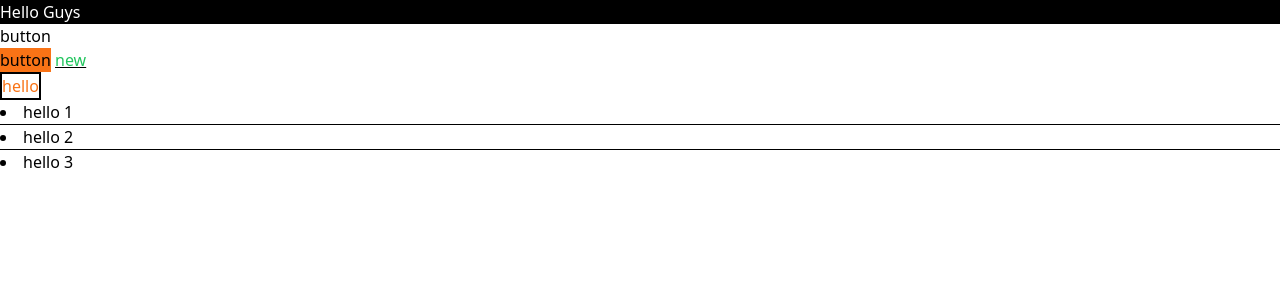
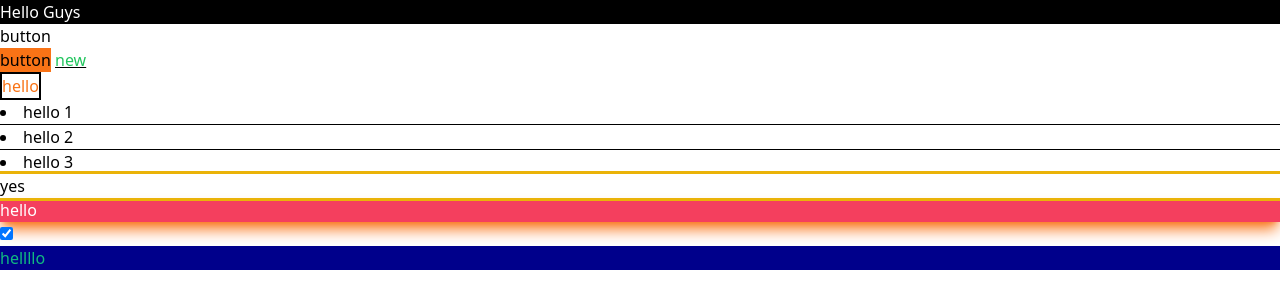
Before and after one commit to Jagadeeshftw/Tailwind-css, a plain HTML site: page 02-colors/index.html in a window 1280 px wide. Drawn offline with nearby package versions, Linux system fonts and the light colour scheme.

Commit message:
practice with colors

```diff
--- a/02-colors/index.html
+++ b/02-colors/index.html
@@ -26,11 +26,12 @@
   <li>hello 3</li>
  </div>
     <!-- Outline Colors -->
-
+     <div class="outline outline-yellow-500">yes</div>
     <!-- Box Shadow Colors (Opacity defaults to 100, but you can set it)-->
-
+   <div class="shadow-lg bg-rose-500 text-white shadow-orange-500">hello</div>
     <!-- Accent Colors -->
-
+     <input type="checkbox" class="accent-500-green" checked>
     <!-- Arbitrary Colors -->
+    <p class="bg-[darkblue] text-emerald-500">hellllo</p>
   </body>
 </html>
```
